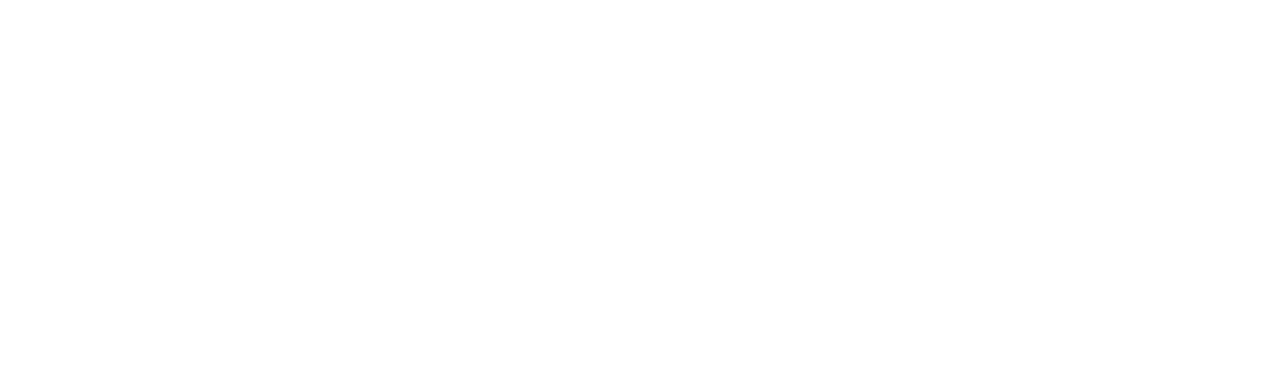
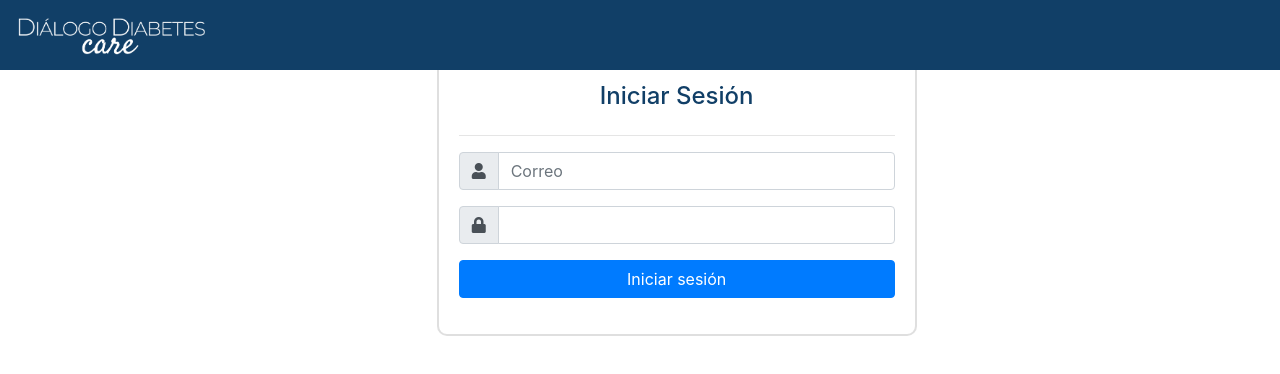
Before and after one commit to dmnkgrc/educacion-diabetes, an Angular app: page /login in a window 1280 px wide. Before the commit this address led to /. Shown: the top 374 px of the page. Built offline with nearby package versions, Linux system fonts and the light colour scheme.

Commit message:
wip for login

```diff
--- a/src/app/app-routing.module.ts
+++ b/src/app/app-routing.module.ts
@@ -1,6 +1,7 @@
 import { NgModule } from '@angular/core';
 import { Routes, RouterModule } from '@angular/router';
 import { HomeComponent } from './home/home.component';
+import { LoginComponent } from './login/login.compontent';
 
 const routes: Routes = [
   {
@@ -8,6 +9,11 @@
     component: HomeComponent,
     pathMatch: 'full'
   },
+
+  {
+    path: 'login',
+    component: LoginComponent
+  }
 ];
 
 @NgModule({
--- /dev/null
+++ b/src/app/config.ts
@@ -0,0 +1,6 @@
+export const config: any = {
+    rootURL: 'localhost:3000/v1',
+    apiEndPoints: {
+      auth: '/auth/',
+    }
+  };
--- a/src/app/home/home.component.html
+++ b/src/app/home/home.component.html
@@ -22,7 +22,7 @@
               <h5 class="text-center">CONSULTA</h5>
               <p class="text-center">Información oportuna y completa sobre la diabetes.</p>
               <p class="text-center">Dietas específicas y recomendaciones sobre alimentación sana.</p>
-              <a class="link-bottom" href="#"><p class="text-center">Ver más</p></a>
+              <a class="link-bottom" [routerLink]="['/login']"><p class="text-center">Ver más</p></a>
           </div>
       </div>
       <div class="col-md-3 offset-md-1 col-xs-12">
@@ -36,7 +36,7 @@
               <h5 class="text-center">APRENDE</h5>
               <p class="text-center">Cursos completos con la información necesaria para guiar,
                 cuidar y tratar a una persona con diabetes.</p>
-              <a class="link-bottom" href="#"><p class="text-center">Ver más</p></a>
+              <a class="link-bottom" [routerLink]="['/login']"><p class="text-center">Ver más</p></a>
           </div>
       </div>
       <div class="col-md-3 offset-md-1 col-xs-12">
@@ -49,7 +49,7 @@
           <div class="text-content">
               <h5 class="text-center">ENSEÑA</h5>
               <p class="text-center">Crea tu propia clase.</p>
-              <a class="link-bottom" href="#"><p class="text-center">Ver más</p></a>
+              <a class="link-bottom" [routerLink]="['login']"><p class="text-center">Ver más</p></a>
           </div>
       </div>
     </div>
--- /dev/null
+++ b/src/app/login/login.component.html
@@ -0,0 +1,40 @@
+<nav class="navbar navbar-expand-lg fixed-top navbar-dark">
+    <a class="navbar-brand" href="#">
+      <img src="../../assets/diabetesblanco.png" class="logo" alt="">
+    </a>
+  </nav>
+  <br>
+  <br>
+  <section>
+      <div class="row">
+          <div class="col-md-4 offset-md-4">
+                <div class="card" style="width: 30rem;">
+                    <article class="card-body" >
+                        <h4 class="card-title text-center mb-4 mt-1">Iniciar Sesión</h4>
+                        <hr>
+                        <form>
+                        <div class="form-group">
+                        <div class="input-group">
+                            <div class="input-group-prepend">
+                                <span class="input-group-text"> <i class="fa fa-user"></i> </span>
+                            </div>
+                            <input class="form-control" placeholder="Correo" type="email" [(ngModel)]="email" name="email">
+                        </div> <!-- input-group.// -->
+                        </div> <!-- form-group// -->
+                        <div class="form-group">
+                            <div class="input-group">
+                                <div class="input-group-prepend">
+                                    <span class="input-group-text"> <i class="fa fa-lock"></i> </span>
+                                </div>
+                                <input class="form-control" type="password" [(ngModel)]="password" name="password">
+                            </div>
+                        </div>
+                        <div class="form-group">
+                        <button class="btn btn-primary btn-block" (click)="login()"> Iniciar sesión  </button>
+                        </div> <!-- form-group// -->
+                        </form>
+                    </article>
+                </div>
+          </div>
+      </div>
+  </section>
--- /dev/null
+++ b/src/app/login/login.compontent.ts
@@ -0,0 +1,25 @@
+import { Component, OnInit } from '@angular/core';
+import { SessionService } from '../services/session.service';
+
+@Component({
+  selector: 'app-login',
+  templateUrl: './login.component.html',
+  styleUrls: ['./login.component.sass']
+})
+export class LoginComponent implements OnInit {
+  email: string;
+  password: string;
+  constructor(
+    public sessionService: SessionService
+  ) { }
+
+  ngOnInit() {
+  }
+
+  login() {
+    console.log(this.email, this.password);
+    this.sessionService.authenticate(this.email, this.password).subscribe(result => {
+      console.log(result);
+    });
+  }
+}
--- /dev/null
+++ b/src/app/services/session.service.ts
@@ -0,0 +1,36 @@
+import { Injectable } from '@angular/core';
+import { HttpClient, HttpHeaders } from '@angular/common/http';
+import { Observable, of } from 'rxjs';
+import { tap, catchError } from 'rxjs/operators';
+import { config } from '../config';
+
+@Injectable({ providedIn: 'root' })
+
+
+export class SessionService {
+    rootURL: string = config.rootURL;
+    authEndpoint: string = config.apiEndPoints.auth;
+    token: string;
+    constructor(
+        public http: HttpClient,
+      ) {}
+
+
+    public authenticate(email: string, password: string): Observable<any> {
+        const headers: HttpHeaders = new HttpHeaders({
+          Accept: 'application/json',
+          'Content-Type': 'application/json'
+        });
+        const body: any = {
+          username: email,
+          password
+        };
+        return this.http.post(this.rootURL + this.authEndpoint, body, { headers })
+          .pipe(
+            tap((res: any) => {
+              this.token = res;
+            }),
+            catchError(error => of(error))
+          );
+      }
+}
```
Also changed, not shown: src/app/app.module.ts (+13 -3 lines), src/app/models/user.model.ts (added, +8 -0 lines), src/app/login/login.component.sass (added), 1 other file (tests, documents, lock files or other folders).
